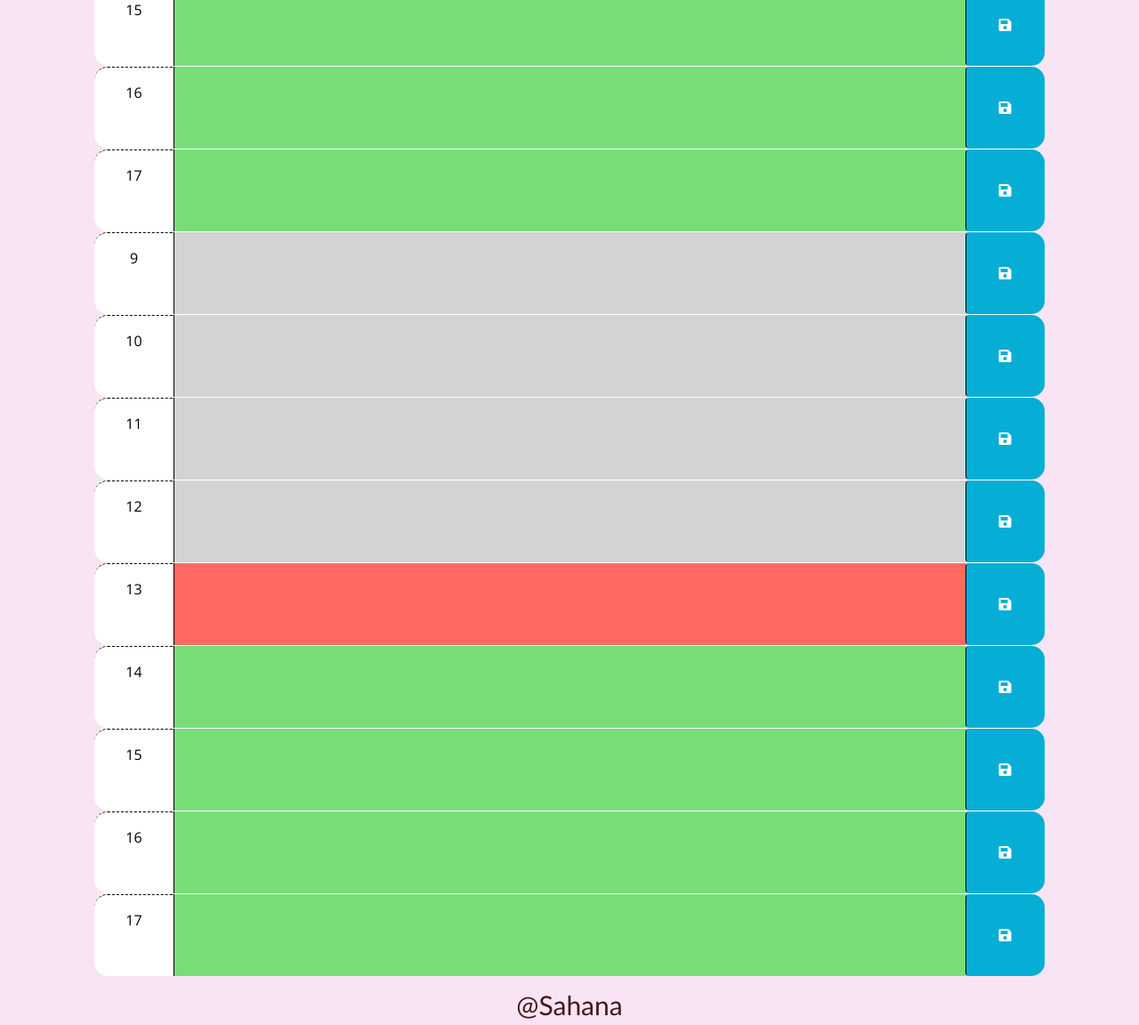
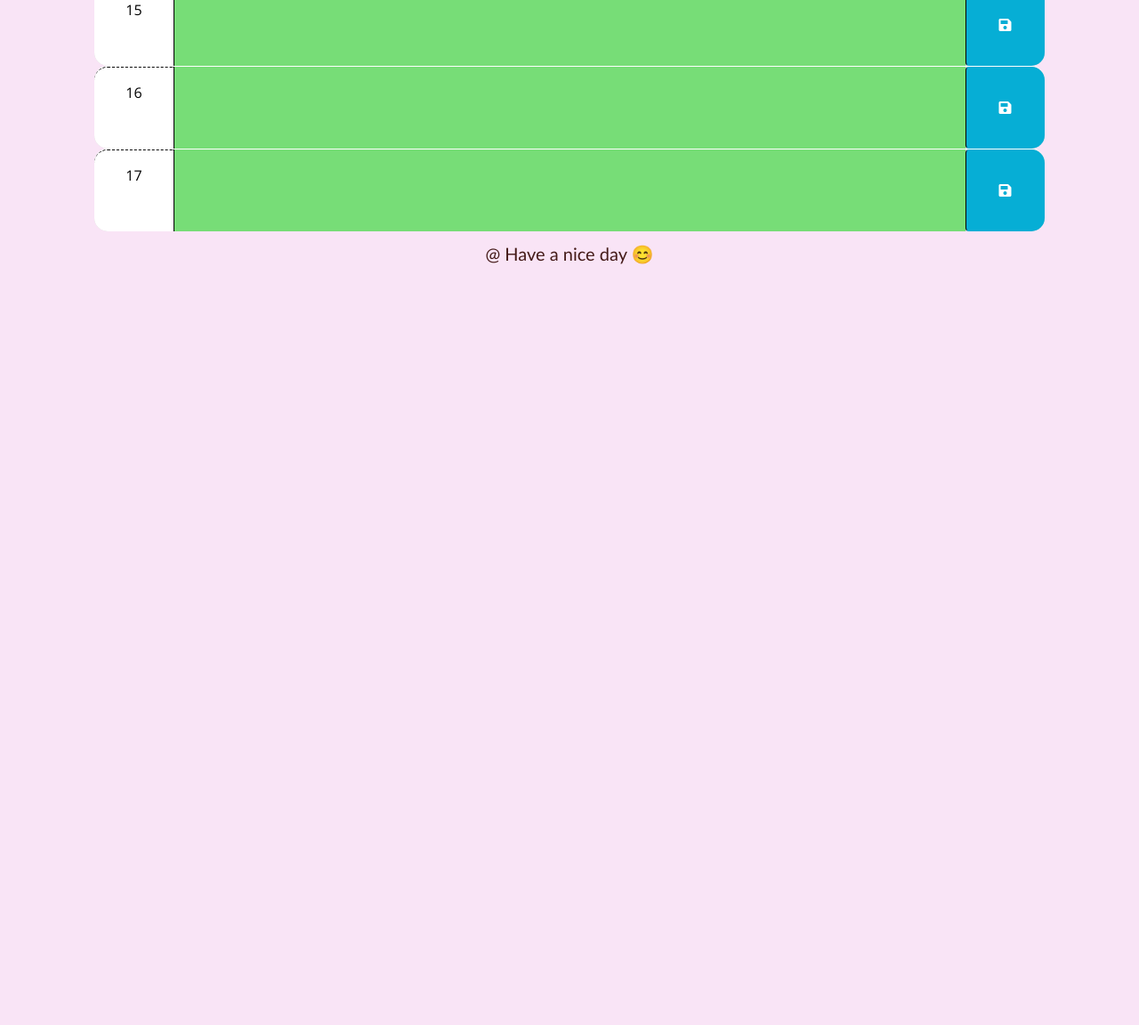
Before and after one commit to Sahanaroy1/Scheduler_Third-Party-API, a plain HTML site: page index.html in a window 1280 px wide. Shown: the part 889-2041 px from the top of the page at 89% size. After the commit the page ends 1189 px from the top, so only its background shows below. Drawn offline with nearby package versions, Linux system fonts and the light colour scheme.

Commit message:
removed the function on window onload

```diff
--- a/index.html
+++ b/index.html
@@ -30,7 +30,7 @@
     </header>
     <div id="notification"></div>
     <div class="container-lg px-5 "></div>
-    <footer>@Sahana</footer>
+    <footer>@ Have a nice day 😊</footer>
 
     <script src="https://code.jquery.com/jquery-3.4.1.min.js"></script>
     <script
--- a/script.js
+++ b/script.js
@@ -5,11 +5,11 @@ $('#currentDay').text(today.format('dddd, MMMM D, YYYY,  h:mm A'));
     startHour: 9,
     endHour: 17
 }
-window.onload = displaySchedule;
+window.onload = displaySchedule();
 //Is created to save the job to the calender
 
 $(document).ready(function (){
-  displaySchedule();
+ // displaySchedule();
   $('.saveBtn').on('click', function (){
 
       var value = $(this).siblings('.description').val();
--- a/style.css
+++ b/style.css
@@ -35,7 +35,7 @@ footer{
   padding-top: 10px;
   font-family: 'Gill Sans', 'Gill Sans MT', Calibri, 'Trebuchet MS', sans-serif;
   color: rgb(42, 25, 43);
-  font-size: 30px;
+  font-size: 20px;
   color: #441a18;
 }
 .description {
```
